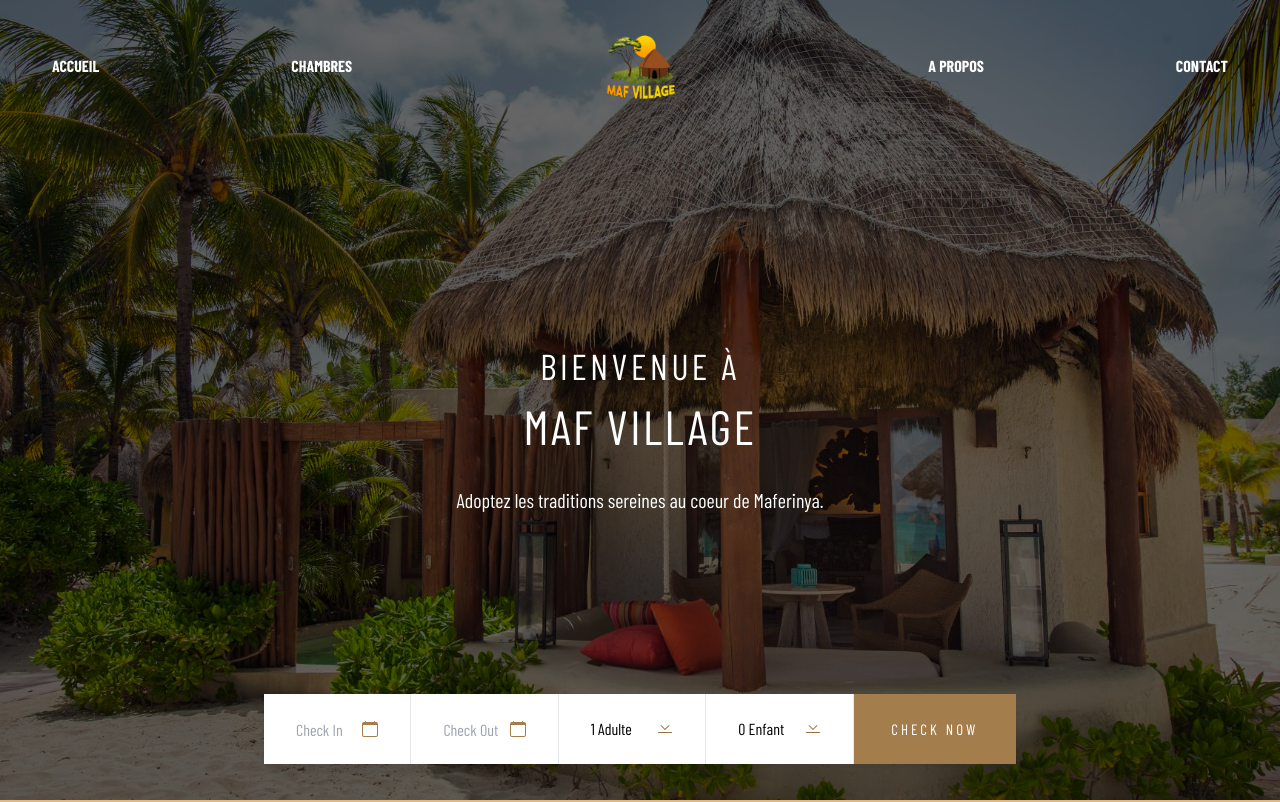
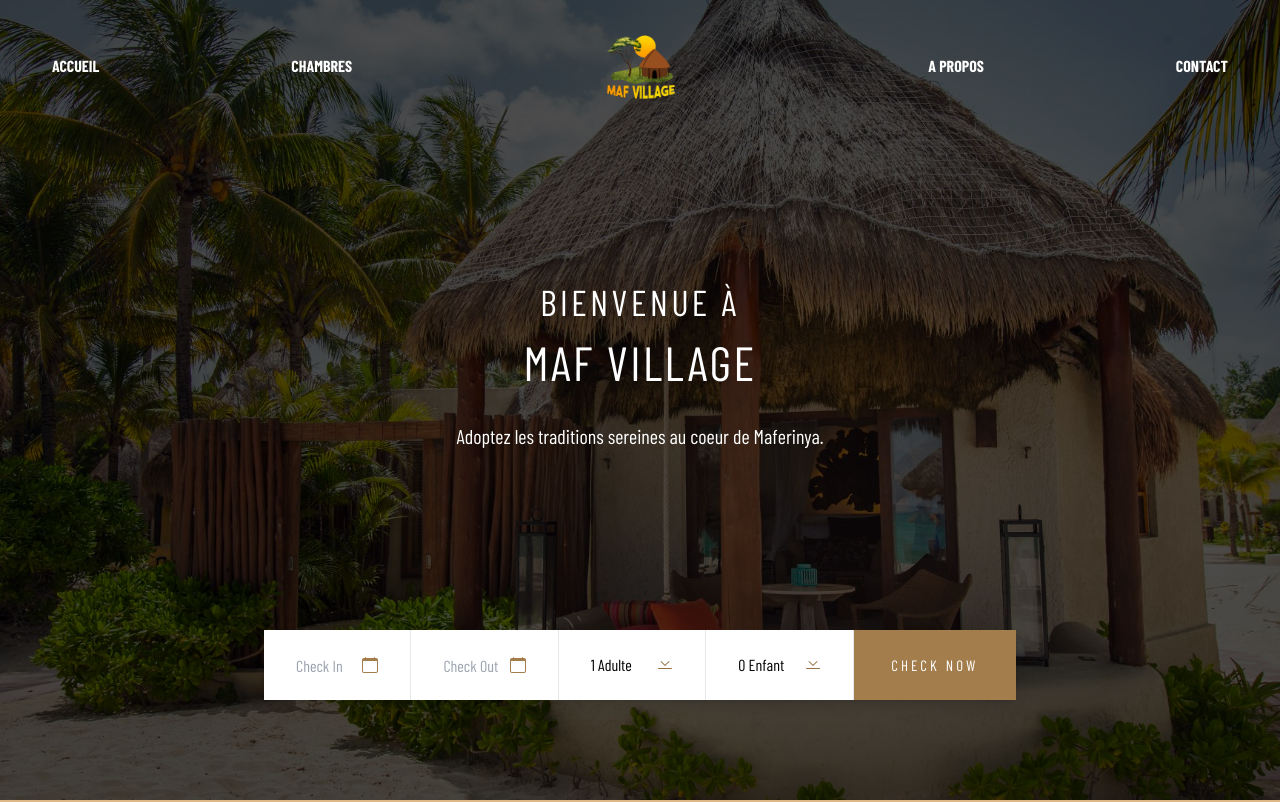
Before and after one commit to Dramekanji/maf-village, a Next.js app: page / in a window 1280 px wide. Shown: the top 802 px of the page. Built offline with nearby package versions, Linux system fonts and the light colour scheme; a web font is replaced by a local one.

Commit message:
fixed nav bar so it stays in front of title of about contact and rooms pages

```diff
--- a/components/Hero.js
+++ b/components/Hero.js
@@ -4,27 +4,19 @@
 
 const Hero = ({ heading, message }) => {
   return (
-    <div className="flex items-center justify-center h-screen mb-12 bg-fixed bg-center bg-cover custom-img">
+    <div className="relative flex items-center justify-center h-screen mb-12 bg-fixed bg-center bg-cover custom-img">
       {/* Overlay */}
-      <div className="absolute top-0 left-0 right-0 bottom-0 bg-black/60 z-[2]" />
+      <div className="absolute top-0 left-0 right-0 bottom-0 bg-black/70 z-[2]" />
       <div className="p-5 text-white z-[2] mt-[-5rem]">
-        {" "}
-        {/* Adjusted margin-top */}
-        <h1 className="text-4xl text-center mb-4 font-thin tracking-widest mt-40">
-          {" "}
-          {/* Adjusted margin-top */}
+        <h1 className="text-4xl text-center mb-4 font-thin tracking-widest mt-8">
           BIENVENUE À
         </h1>
         <h2 className="text-5xl font-normal text-center tracking-wider">
           {heading}
         </h2>
-        <p className="py-5 text-xl font-light mt-4">
-          {" "}
-          {/* Adjusted margin-top */}
-          {message}
-        </p>
+        <p className="py-5 text-xl font-light mt-4">{message}</p>
         <div className="container mx-auto">
-          <div className="mt-4 lg:mt-40 p-4  lg:absolute lg:left-0 lg:right-0 lg:p-0 lg:z-30 ">
+          <div className="mt-4 lg:mt-40 p-4  lg:absolute lg:left-0 lg:right-0 lg:p-0 lg:z-30">
             <div className="max-w-2xl mx-auto">
               {" "}
               <BookForm />
--- a/components/Navbar.js
+++ b/components/Navbar.js
@@ -34,7 +34,7 @@
   return (
     <div
       style={{ backgroundColor: `${color}` }}
-      className="fixed left-0 top-0 w-full z-10 ease-in duration-300"
+      className="fixed left-0 top-0 w-full z-20 ease-in duration-300"
     >
       <div className="max-w-[1240px] m-auto flex justify-between items-center p-4 text-white">
         {/* Container for left links */}
--- a/pages/About.js
+++ b/pages/About.js
@@ -9,7 +9,7 @@
         {/* Overlay */}
         <div className="absolute w-full h-full bg-black/70"></div>
         {/* Title */}
-        <h1 className="text-6xl z-20 font-primary text-center text-white">
+        <h1 className="text-6xl z-10 font-primary text-center text-white">
           Decouvrez Maf Village
         </h1>
       </div>
--- a/pages/Contact.js
+++ b/pages/Contact.js
@@ -27,7 +27,7 @@
         {/* Overlay */}
         <div className="absolute w-full h-full bg-black/70"></div>
         {/* Title */}
-        <h1 className="text-6xl z-20 font-primary text-center text-white">
+        <h1 className="text-6xl z-10 font-primary text-center text-white">
           Contactez-Nous
         </h1>
       </div>
```
